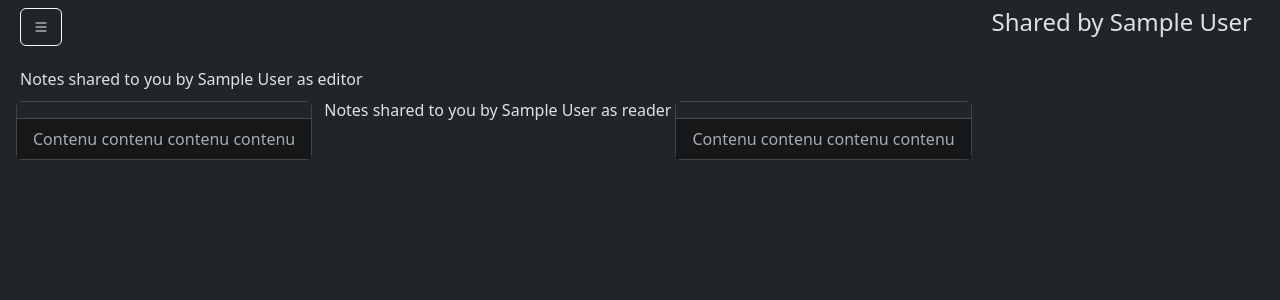
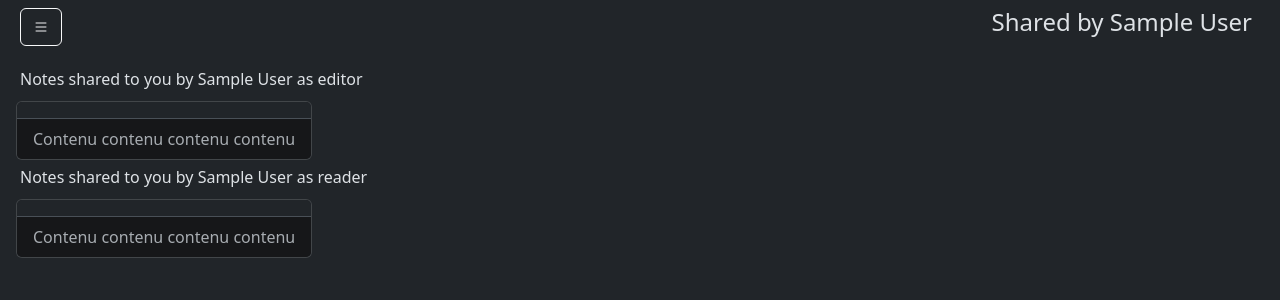
Before and after one commit to FebScap/PRWB_Google_Keep, a PHP site: the page made by view/view_viewSharedNotes.php in a window 1280 px wide. Shown: the top 300 px of the page. Run offline with PHP 8.4, Linux system fonts and the light colour scheme; the template is opened without the code that fills it: most values are stand-ins (such as "Sample title", 1, 10 or a date in 2020); data that the repository does not hold is empty.

Commit message:
fix(viewsharednotes): changement du display pour que tout les div s'affichent bien en colones

```diff
--- a/view/view_viewSharedNotes.php
+++ b/view/view_viewSharedNotes.php
@@ -14,28 +14,30 @@
                 <h1 class="fs-4 d-flex me-3">Shared by <?= $from->full_name ?></h1>
             </div>
             <!-- CARDS -->
-            <h2 class="h2 fs-6 mt-4 ms-2">Notes shared to you by <?= $from->full_name ?> as editor</h2>
+            <h2 class="d-flex h2 fs-6 mt-4 ms-2">Notes shared to you by <?= $from->full_name ?> as editor</h2>
             <div class="d-flex flex-row flex-wrap justify-content-start">
                 <?php for ($i = 0; $i < sizeof($notes); $i++): ?>
-                    <div class="card m-1" style="max-width: 48%;" data-bs-theme="dark">
-                        <a class="link-underline link-underline-opacity-0" href="opennote/">
+                    <a class="link-underline link-underline-opacity-0" style="max-width: 48%;" href="opennote/">
+                        <div class="card m-1" data-bs-theme="dark">
                             <ul class="list-group list-group-flush">
                                 <li class="list-group-item"><?= $notes[$i]->title ?></li>
                                 <li class="list-group-item list-group-item-secondary">Contenu contenu contenu contenu</li>
                             </ul>
-                        </a>
-                    </div>
+                        </div>
+                    </a>
                 <?php endfor; ?>
-                <h2 class="h2 fs-6 mt-1 ms-2">Notes shared to you by <?= $from->full_name ?> as reader</h2>
+            </div>
+            <h2 class="d-flex h2 fs-6 mt-1 ms-2">Notes shared to you by <?= $from->full_name ?> as reader</h2>
+            <div class="d-flex flex-row flex-wrap justify-content-start">
                 <?php for ($i = 0; $i < sizeof($notes); $i++): ?>
-                    <div class="card m-1" style="max-width: 48%;" data-bs-theme="dark">
-                        <a class="link-underline link-underline-opacity-0" href="opennote/">
+                    <a class="link-underline link-underline-opacity-0" style="max-width: 48%;" href="opennote/">
+                        <div class="card m-1" data-bs-theme="dark">
                             <ul class="list-group list-group-flush">
                                 <li class="list-group-item"><?= $notes[$i]->title ?></li>
                                 <li class="list-group-item list-group-item-secondary">Contenu contenu contenu contenu</li>
                             </ul>
-                        </a>
-                    </div>
+                        </div>
+                    </a>
                 <?php endfor; ?>
             </div>
         <?php include('footer.html'); ?>
```
